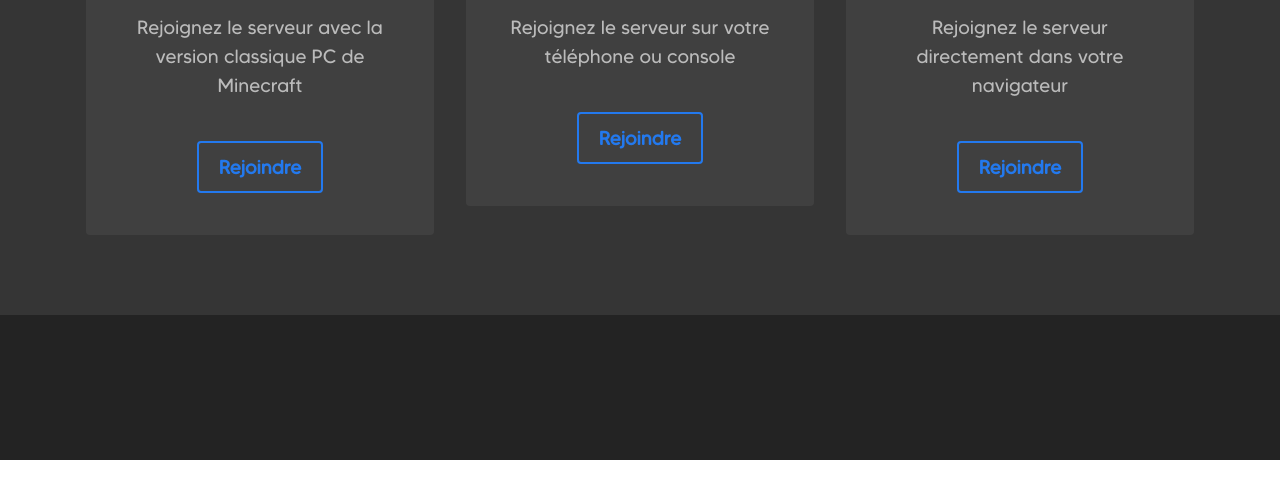
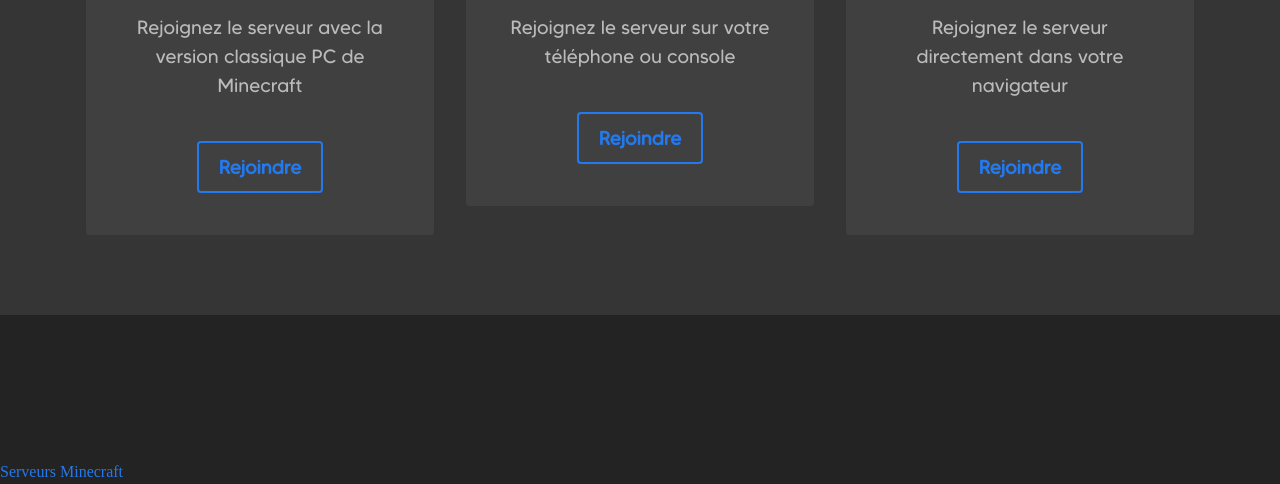
Before and after one commit to Limeen/Limeen.github.io, a plain HTML site: page Minecraft/index.html in a window 1280 px wide. Shown: the part 1087-1571 px from the top of the page. Before the commit the page ends 1547 px from the top, so only its background shows below. Drawn offline with Linux system fonts and the light colour scheme; files whose address does not match are found by name.

Commit message:
Update index.html

```diff
--- a/Minecraft/index.html
+++ b/Minecraft/index.html
@@ -171,3 +171,4 @@
 
         </div>
     </div>
+  <a href="http://www.serveurs-minecraft.org/">Serveurs Minecraft</a>
```
